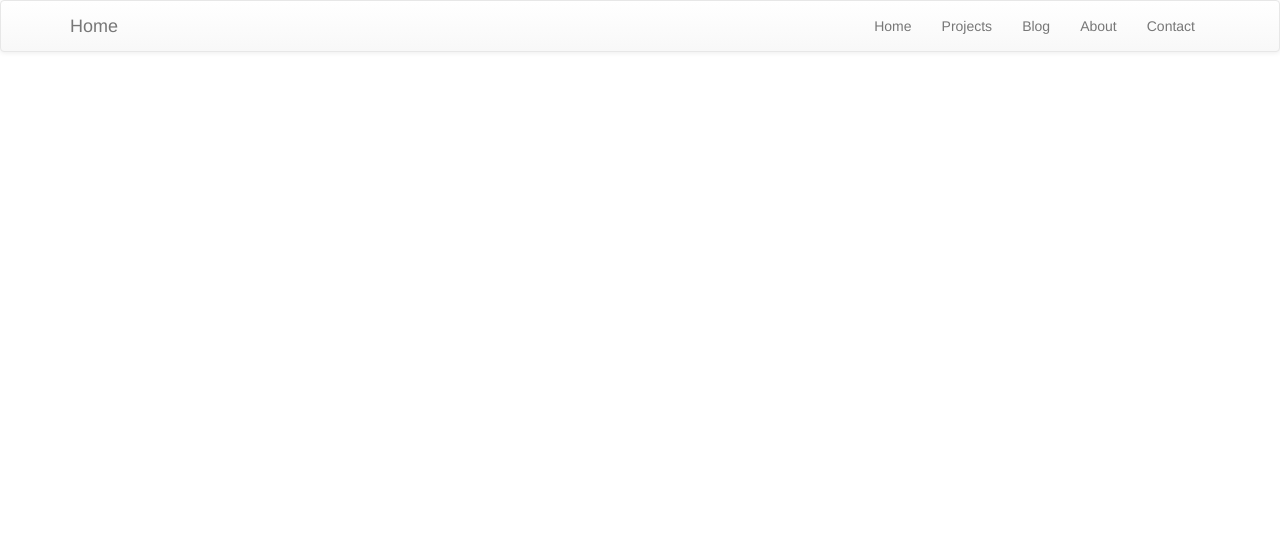
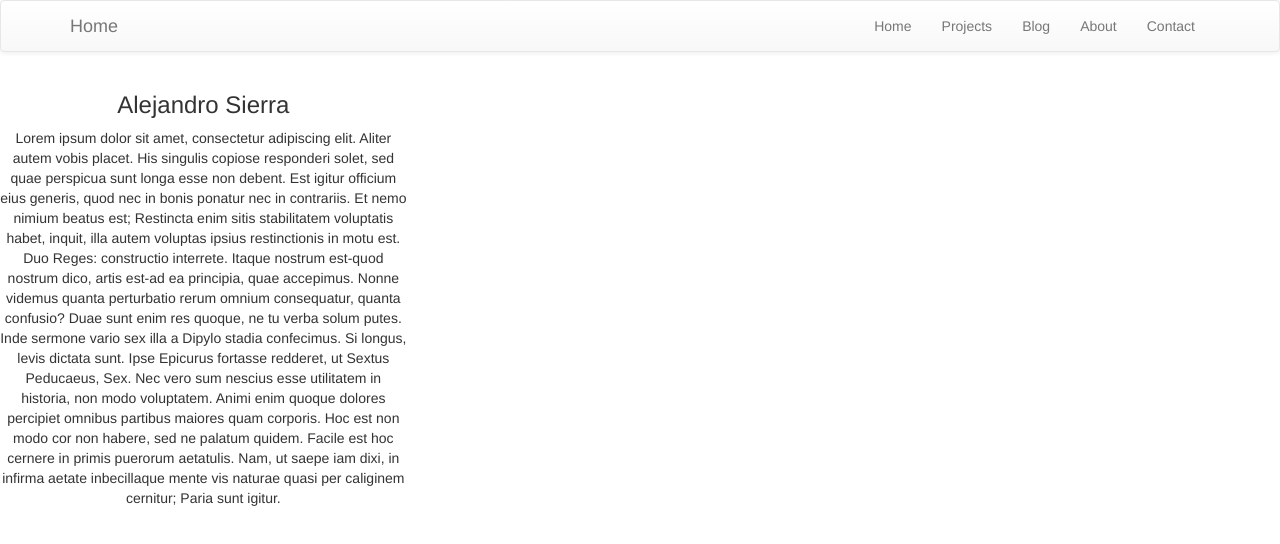
Before and after one commit to frontendops/portfolio-site, a React (Create React App) app: page /about in a window 1280 px wide. Shown: the top 544 px of the page. Built offline with nearby package versions, Linux system fonts and the light colour scheme.

Commit message:
all links work landing page icon

```diff
--- a/src/App.js
+++ b/src/App.js
@@ -15,6 +15,8 @@ class App extends Component {
                 <div>
                     <Navbar />
                     <Route exact path="/" component={LandingPage} />
+                    <Route path="/about" component={About} />
+
                 </div>
             </Router>
     );
--- a/src/components/About.js
+++ b/src/components/About.js
@@ -1,12 +1,29 @@
 import React, { Component } from 'react';
+import { Row, Col} from 'react-bootstrap';
 
 
 class About extends Component {
   render() {
     return (
-        <div>
-            <p>This is about me</p>
-        </div>
+        <fragment>
+            <Row className="show-grid text-center">
+                <Col xs={12} sm={4} className="person-wrapper">
+                    <h3>Alejandro Sierra</h3>
+                    <p>Lorem ipsum dolor sit amet, consectetur adipiscing elit. Aliter autem vobis placet. His singulis copiose responderi solet,
+                        sed quae perspicua sunt longa esse non debent. Est igitur officium eius generis, quod nec in bonis ponatur nec in contrariis.
+                         Et nemo nimium beatus est; Restincta enim sitis stabilitatem voluptatis habet, inquit, illa autem voluptas ipsius restinctionis
+                         in motu est. Duo Reges: constructio interrete.
+                        Itaque nostrum est-quod nostrum dico, artis est-ad ea principia, quae accepimus. Nonne videmus quanta perturbatio rerum omnium consequatur,
+                         quanta confusio? Duae sunt enim res quoque, ne tu verba solum putes. Inde sermone vario sex illa a Dipylo stadia confecimus.
+                         Si longus, levis dictata sunt. Ipse Epicurus fortasse redderet, ut Sextus Peducaeus, Sex. Nec vero sum nescius esse utilitatem in historia, non modo voluptatem.
+                        Animi enim quoque dolores percipiet omnibus partibus maiores quam corporis. Hoc est non modo cor non habere, sed ne palatum quidem. Facile est hoc cernere
+                         in primis puerorum aetatulis. Nam, ut saepe iam dixi, in infirma aetate inbecillaque mente vis naturae quasi per caliginem cernitur; Paria sunt igitur.
+                     </p>
+
+                </Col>
+
+            </Row>
+        </fragment>
 
     );
   }
--- a/src/components/CustomNavBar.js
+++ b/src/components/CustomNavBar.js
@@ -15,15 +15,15 @@ export default class CustomNavBar extends Component {
 
             <Navbar.Collapse>
                 <Nav pullRight>
-                    <NavItem eventKey={1} componentClass={Link} to="/">Home</NavItem>
+                    <NavItem eventKey={1} componentClass={Link} href="/" to="/">Home</NavItem>
 
-                    <NavItem eventKey={2} componentClass={Link} to="/projects">Projects</NavItem>
+                    <NavItem eventKey={2} componentClass={Link} href="/projects" to="/projects">Projects</NavItem>
 
-                    <NavItem eventKey={3} componentClass={Link} to="/blog">Blog</NavItem>
+                    <NavItem eventKey={3} componentClass={Link} href="/blog" to="/blog">Blog</NavItem>
 
-                    <NavItem eventKey={4} componentClass={Link} to="/about">About</NavItem>
+                    <NavItem eventKey={4} componentClass={Link} href="/about" to="/about">About</NavItem>
 
-                    <NavItem eventKey={5} componentClass={Link} to="/contact">Contact</NavItem>
+                    <NavItem eventKey={5} componentClass={Link} href="/contact" to="/contact">Contact</NavItem>
                 </Nav>
             </Navbar.Collapse>
         </Navbar>
--- /dev/null
+++ b/src/components/LandingPage.css
@@ -0,0 +1,4 @@
+.icon {
+    animation: App-logo-spin infinite 20s linear;
+    height: 80px;
+}
--- a/src/components/LandingPage.js
+++ b/src/components/LandingPage.js
@@ -1,6 +1,7 @@
 import React, { Component } from 'react';
 import { Link } from 'react-router-dom';
-import { Jumbotron, Grid, Row, Col, Image, Button} from 'react-bootstrap';
+import { Jumbotron, Grid, Image, Button} from 'react-bootstrap';
+import "./LandingPage.css"
 
 class LandingPage extends Component {
   render() {
@@ -9,12 +10,13 @@ class LandingPage extends Component {
         <Grid>
             <Jumbotron>
                 <h2>Welcome to My Portfolio</h2>
-                <p>i</p>
+                <p>Good Evening</p>
+                <Image src="https://upload.wikimedia.org/wikipedia/commons/a/a7/React-icon.svg" circle className="icon" />
+                    <Link to="/about">
+                        <Button bsStyle="primary"> About</Button>
+                    </Link>
             </Jumbotron>
 
-            <Link to="/about">
-                <Button bsStyle="primary"> About</Button>
-            </Link>
         </Grid>
 
         </fragment>
```
Also changed, not shown: src/components/favicon.jpg (added).
